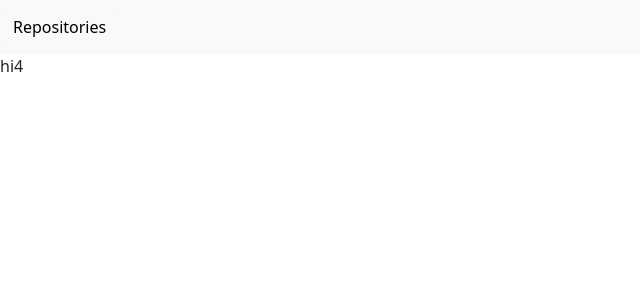
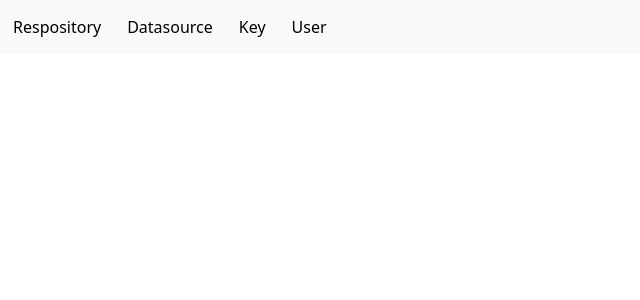
Before and after one commit to matehaxor03/holistic, a React (Create React App) app in the folder src/holistic-client/: page / in a window 1280 px wide. Shown: the top 300 px of the page, without its empty margins (0-640 px from the left). Built offline with nearby package versions, Linux system fonts and the light colour scheme.

Commit message:
start to render pages dynamically

```diff
--- a/src/holistic-client/src/App.js
+++ b/src/holistic-client/src/App.js
@@ -1,13 +1,27 @@
 import React from 'react';
 import NavBar from "./components/NavBar";
+import ContentPage from "./components/ContentPage";
+import TablePage from './components/TablePage';
 
 export default class App extends React.Component {
+  pages = {"TablePage": TablePage};
+  state = {currentPage: <ContentPage id="content" context={this}></ContentPage>};
+
+  constructor(props) {
+    super(props);
+  }
+
+  viewPage = (pageName, params) => {
+    var Zlass = this.pages[pageName];
+    var instance = <Zlass id={pageName} context={this} params={params}></Zlass>;
+    this.setState({...this.state, currentPage: instance});
+  }
+
   render() {
     return (
       <div className="App">
-        <NavBar id="menu"></NavBar>
-        <div id="content">hi4
-        </div>
+        <NavBar id="menu" context={this}></NavBar>
+        {this.state.currentPage}
       </div>
     );
   }
--- /dev/null
+++ b/src/holistic-client/src/components/ContentPage.jsx
@@ -0,0 +1,7 @@
+import React from 'react';
+
+export default class ContentPage extends React.Component {
+   render() {
+      return null;
+   }
+}
--- a/src/holistic-client/src/components/NavBar.jsx
+++ b/src/holistic-client/src/components/NavBar.jsx
@@ -1,11 +1,15 @@
 import React from 'react';
-import NavbarButton from './NavBarButton';
+import ViewTableButton from './ViewTableButton';
 
 export default class Navbar extends React.Component {
     render() {
-      return <nav class="navbar navbar-expand-lg navbar-light bg-light">
-        <div class="navbar-nav">
-          <NavbarButton text="Repositories"></NavbarButton>
+
+      return <nav className="navbar navbar-expand-lg navbar-light bg-light">
+        <div className="navbar-nav">
+          <ViewTableButton id="ViewRespositoryTable" text="Respository" context={this.props.context}></ViewTableButton>
+          <ViewTableButton id="ViewDatasourceTable" text="Datasource" context={this.props.context}></ViewTableButton>
+          <ViewTableButton id="ViewKeyTable" text="Key" context={this.props.context}></ViewTableButton>
+          <ViewTableButton id="ViewUserTable" text="User" context={this.props.context}></ViewTableButton>
         </div>
     </nav>;
    }
--- a/src/holistic-client/src/components/NavBarButton.jsx
+++ /dev/null
@@ -1,8 +0,0 @@
-import React from 'react';
-
-export default class NavbarButton extends React.Component {
-
-  render() {
-      return <button type="button" class="btn btn-light">{this.props.text}</button>;
-   }
-}
--- /dev/null
+++ b/src/holistic-client/src/components/TablePage.jsx
@@ -0,0 +1,7 @@
+import ContentPage from './ContentPage'
+
+export default class TablePage extends ContentPage {
+   render() {
+      return <h1>{JSON.stringify(this.props.params)}</h1>;
+   }
+}
--- /dev/null
+++ b/src/holistic-client/src/components/ViewTableButton.jsx
@@ -0,0 +1,8 @@
+import React from 'react';
+
+export default class ViewTableButton extends React.Component {
+
+  render() {
+      return <button type="button" className="btn btn-light" onClick={() => this.props.context.viewPage("TablePage", {"tableName": this.props.text})}>{this.props.text}</button>;
+   }
+}
```
Also changed, not shown: src/holistic-client/public/manifest.json.
